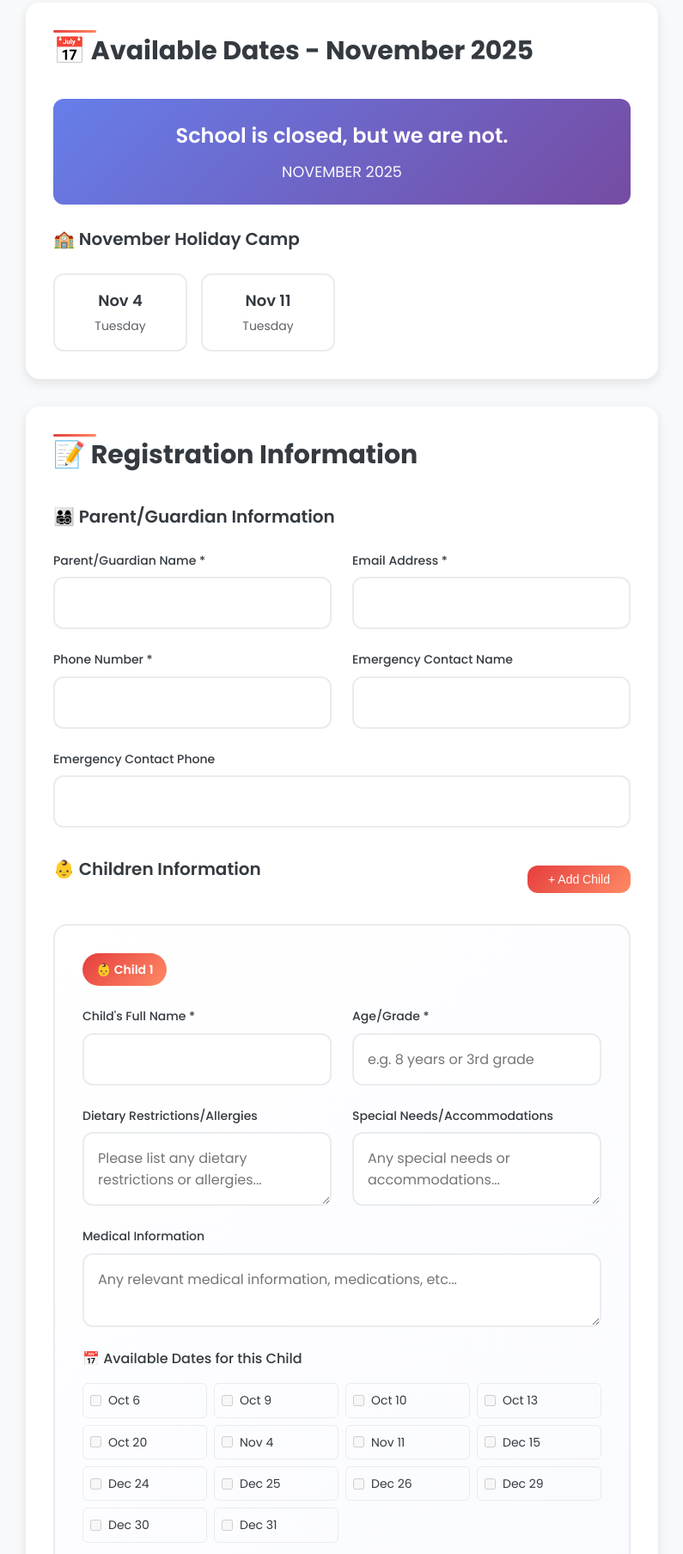
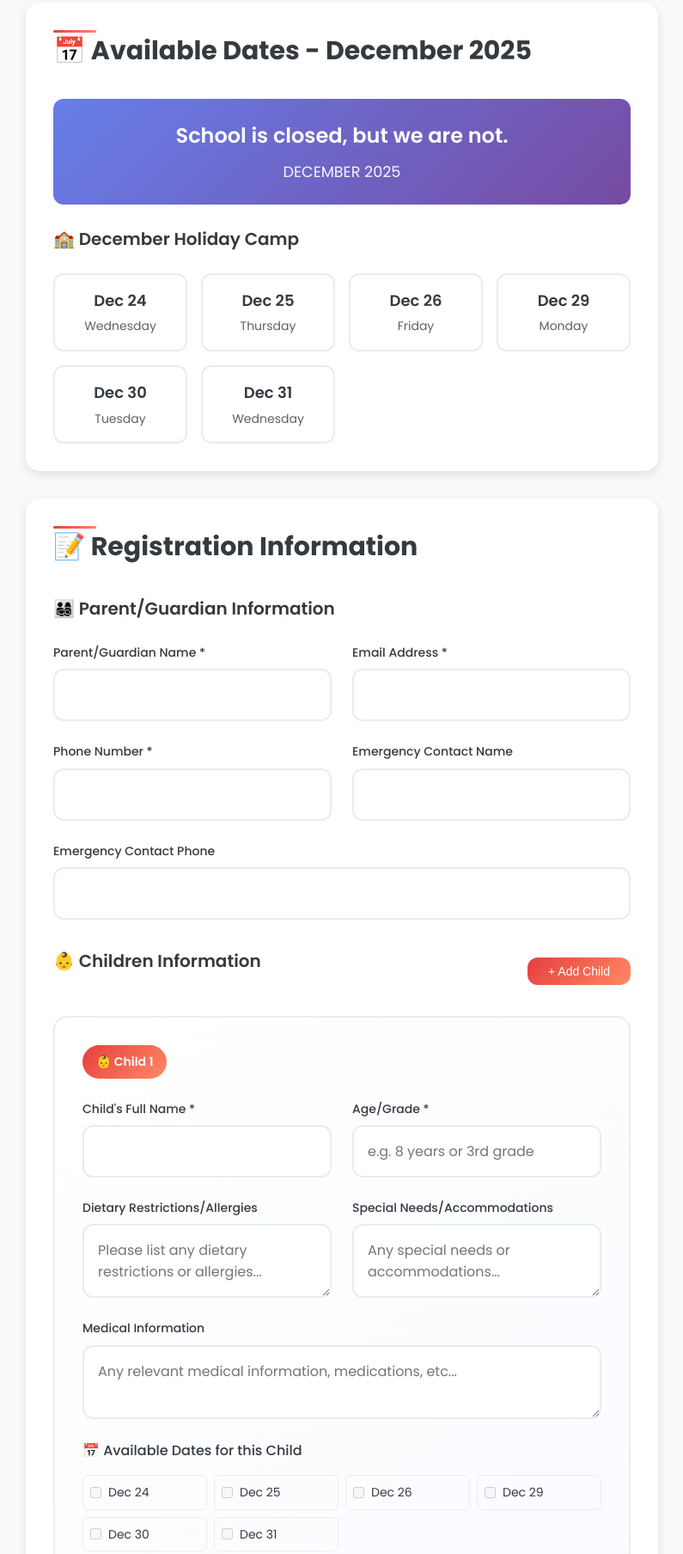
Before and after one commit to phcodesage/day-camps, a website built with Vite: page index.html in a window 1280 px wide. Shown: the part 948-2756 px from the top of the page at 86% size, without its empty margins (34-829 px from the left). Built offline with nearby package versions, Linux system fonts and the light colour scheme.

Commit message:
updated: december dates

```diff
--- a/index.html
+++ b/index.html
@@ -78,22 +78,38 @@
 
               <!-- Available Dates Section -->
               <section class="section" id="available-dates">
-                <h2 class="section-title">📅 Available Dates - November 2025</h2>
+                <h2 class="section-title">📅 Available Dates - December 2025</h2>
                 <div class="dates-info" style="background: linear-gradient(135deg, #667eea 0%, #764ba2 100%); color: white; padding: 1.5rem; border-radius: 12px; margin-bottom: 1.5rem; text-align: center;">
                   <h3 style="font-size: 1.5rem; margin: 0 0 0.5rem 0; font-weight: 600;">School is closed, but we are not.</h3>
-                  <p style="font-size: 1.1rem; margin: 0; opacity: 0.95;">NOVEMBER 2025</p>
+                  <p style="font-size: 1.1rem; margin: 0; opacity: 0.95;">DECEMBER 2025</p>
                 </div>
                 <div class="dates-container">
                   <div class="date-category">
-                    <h3>🏫 November Holiday Camp</h3>
-                    <div class="dates-grid" id="november-dates">
-                      <div class="date-option" data-date="2025-11-04">
-                        <span class="date">Nov 4</span>
+                    <h3>🏫 December Holiday Camp</h3>
+                    <div class="dates-grid" id="december-dates">
+                      <div class="date-option" data-date="2025-12-24">
+                        <span class="date">Dec 24</span>
+                        <span class="day">Wednesday</span>
+                      </div>
+                      <div class="date-option" data-date="2025-12-25">
+                        <span class="date">Dec 25</span>
+                        <span class="day">Thursday</span>
+                      </div>
+                      <div class="date-option" data-date="2025-12-26">
+                        <span class="date">Dec 26</span>
+                        <span class="day">Friday</span>
+                      </div>
+                      <div class="date-option" data-date="2025-12-29">
+                        <span class="date">Dec 29</span>
+                        <span class="day">Monday</span>
+                      </div>
+                      <div class="date-option" data-date="2025-12-30">
+                        <span class="date">Dec 30</span>
                         <span class="day">Tuesday</span>
                       </div>
-                      <div class="date-option" data-date="2025-11-11">
-                        <span class="date">Nov 11</span>
-                        <span class="day">Tuesday</span>
+                      <div class="date-option" data-date="2025-12-31">
+                        <span class="date">Dec 31</span>
+                        <span class="day">Wednesday</span>
                       </div>
                     </div>
                   </div>
--- a/src/components/ChildFormManager.js
+++ b/src/components/ChildFormManager.js
@@ -81,38 +81,6 @@ export class ChildFormManager {
       <div class="child-dates">
         <h4>📅 Available Dates for this Child</h4>
         <div class="child-dates-grid">
-          <div class="child-date-option">
-            <input type="checkbox" id="${childId}-date-2025-10-06" name="${childId}-dates" value="2025-10-06" disabled>
-            <label for="${childId}-date-2025-10-06">Oct 6</label>
-          </div>
-          <div class="child-date-option">
-            <input type="checkbox" id="${childId}-date-2025-10-09" name="${childId}-dates" value="2025-10-09" disabled>
-            <label for="${childId}-date-2025-10-09">Oct 9</label>
-          </div>
-          <div class="child-date-option">
-            <input type="checkbox" id="${childId}-date-2025-10-10" name="${childId}-dates" value="2025-10-10" disabled>
-            <label for="${childId}-date-2025-10-10">Oct 10</label>
-          </div>
-          <div class="child-date-option">
-            <input type="checkbox" id="${childId}-date-2025-10-13" name="${childId}-dates" value="2025-10-13" disabled>
-            <label for="${childId}-date-2025-10-13">Oct 13</label>
-          </div>
-          <div class="child-date-option">
-            <input type="checkbox" id="${childId}-date-2025-10-20" name="${childId}-dates" value="2025-10-20" disabled>
-            <label for="${childId}-date-2025-10-20">Oct 20</label>
-          </div>
-          <div class="child-date-option">
-            <input type="checkbox" id="${childId}-date-2025-11-04" name="${childId}-dates" value="2025-11-04" disabled>
-            <label for="${childId}-date-2025-11-04">Nov 4</label>
-          </div>
-          <div class="child-date-option">
-            <input type="checkbox" id="${childId}-date-2025-11-11" name="${childId}-dates" value="2025-11-11" disabled>
-            <label for="${childId}-date-2025-11-11">Nov 11</label>
-          </div>
-          <div class="child-date-option">
-            <input type="checkbox" id="${childId}-date-2025-12-15" name="${childId}-dates" value="2025-12-15" disabled>
-            <label for="${childId}-date-2025-12-15">Dec 15</label>
-          </div>
           <div class="child-date-option">
             <input type="checkbox" id="${childId}-date-2025-12-24" name="${childId}-dates" value="2025-12-24" disabled>
             <label for="${childId}-date-2025-12-24">Dec 24</label>
```
